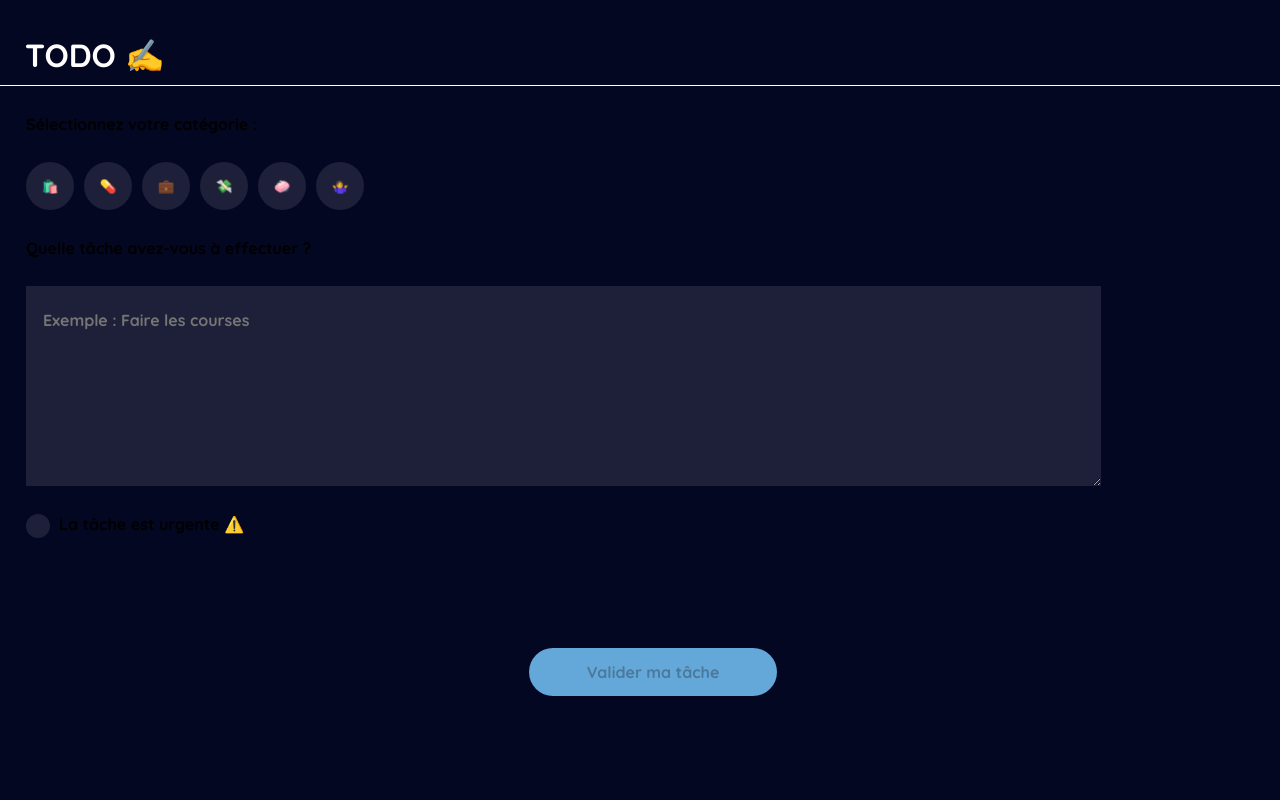
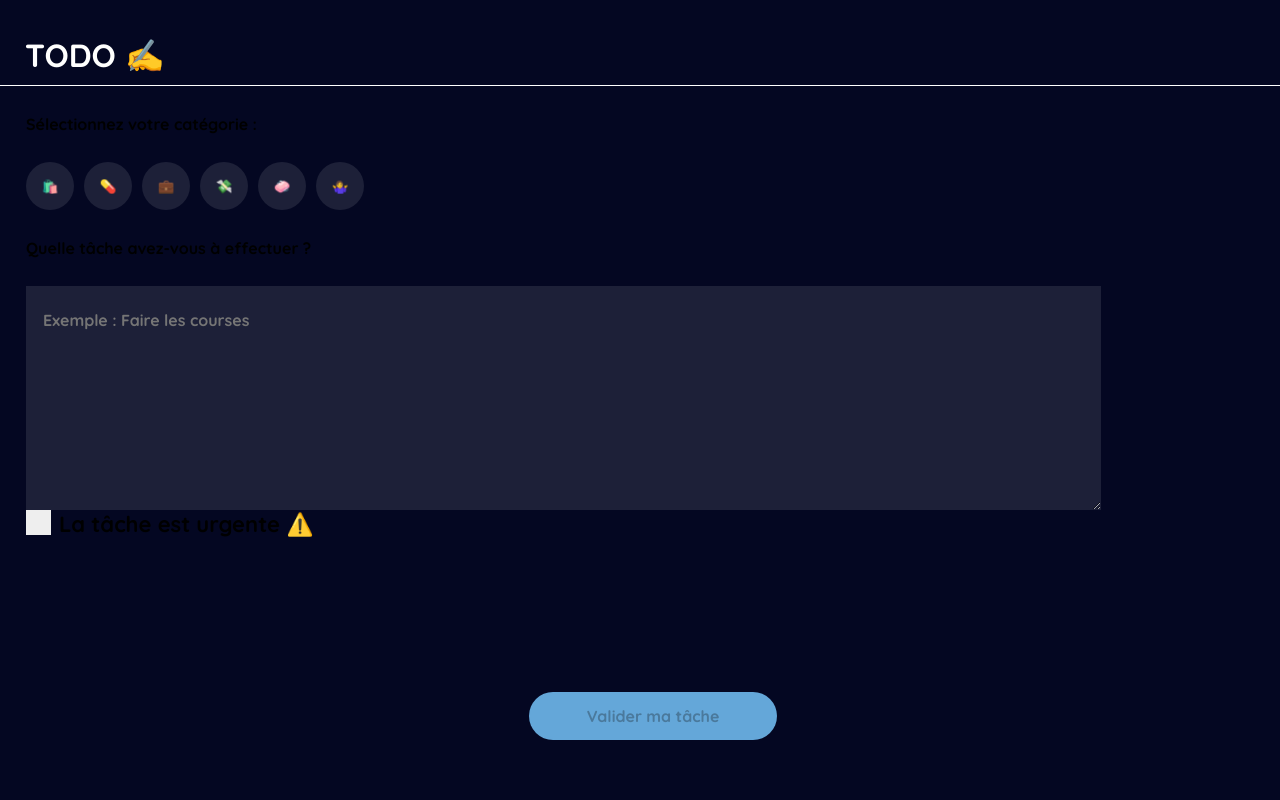
Before and after one commit to KatiaZd/Angular-TodoList, an Angular app: page / in a window 1280 px wide. Shown: the top 800 px of the page. Built offline with nearby package versions, Linux system fonts and the light colour scheme.

Commit message:
page add-tasks : CSS

```diff
--- a/src/app/pages/add-tasks/add-tasks.component.css
+++ b/src/app/pages/add-tasks/add-tasks.component.css
@@ -15,7 +15,6 @@
     display: flex;
     gap: 10px;
 }
-
 
 button {
     width: 48px;
@@ -43,19 +42,8 @@ textarea {
     background-color: var(--bg2);
     border: none;
     font-size: 16px;
-}
-
-textarea::-webkit-input-placeholder {
-    margin-top: 24px;
-    font-size: 16px;
     padding: 24px 0 0 17px;
 }
-
-::-webkit-input-placeholder {
-    margin-top: 24px;
-    font-size: 16px;
-}
-
 
 /* Enlever la bordure */
 textarea:focus {
@@ -63,22 +51,79 @@ textarea:focus {
 }
 
 
+
 /* Checkbox */
 
-input[type="checkbox"] {
+/* input[type="checkbox"] {
     display: none;
+} */
 
-}
+.urgent {
+    display: block;
+    position: relative;
+    padding-left: 35px;
+    margin-bottom: 12px;
+    cursor: pointer;
+    font-size: 22px;
+    -webkit-user-select: none;
+    -moz-user-select: none;
+    -ms-user-select: none;
+    user-select: none;
 
-label {
-    position: relative;
+
+
+    /* position: relative;
     cursor: pointer;
     padding-left: 25px;
     font-size: 16px;
-    top: 28px;
+    top: 28px; */
+}
+.urgent input {
+    position: absolute;
+    opacity: 0;
+    cursor: pointer;
+    height: 0;
+    width: 0;
 }
 
-label::before {
+.checkmark {
+    position: absolute;
+    top: 0;
+    left: 0;
+    height: 25px;
+    width: 25px;
+    background-color: #eee;
+  }
+
+  .urgent input:checked ~ .checkmark {
+    background-color: red;
+  }
+
+  .checkmark:after {
+    content: "";
+    position: absolute;
+    display: none;
+  }
+
+  .urgent input:checked ~ .checkmark:after {
+    display: block;
+  }
+
+  .urgent .checkmark:after {
+    left: 9px;
+    top: 5px;
+    width: 5px;
+    height: 10px;
+    border: solid white;
+    border-width: 0 3px 3px 0;
+    -webkit-transform: rotate(45deg);
+    -ms-transform: rotate(45deg);
+    transform: rotate(45deg);
+  }
+
+
+
+/* label::before {
     content: "";
     display: inline-block;
     width: 20px;
@@ -88,21 +133,21 @@ label::before {
     background-color: var(--bg2);
     position: absolute;
     left: 0;
-}
+} */
 
-input[type="checkbox"]:checked + label::before {
-    background-color: var(--bg2);
-    border-color: var(--bg2);
-}
-
-label::after {
+/* label::after {
     content: "\2713";
     display: none;
     position: absolute;
     top: 2px;
     left: 2px;
     font-size: 14px;
-}
+}  */
+
+
+
+
+
 
 /* Espace entre la checkbox et le text */
 .customCheckbox label {
@@ -126,5 +171,4 @@ label::after {
     margin-top: 142px;
     width: 248px;
     border-radius: 30px;
-
 }
--- a/src/app/pages/add-tasks/add-tasks.component.html
+++ b/src/app/pages/add-tasks/add-tasks.component.html
@@ -18,11 +18,12 @@
     </div>
 
     <div class="customCheckbox">
-        <label for="urgent-task">
-          <input class="checkbox" type="checkbox" name="urgent" id="urgent-task" [(ngModel)]="newTask.urgent">
-          La tâche est urgente ⚠️
+        <label class="urgent"> La tâche est urgente ⚠️
+          <input class="checkbox" checked="checked">
+          <span class="checkmark"></span>
         </label>
-      </div>
+    </div>
+
 
     <div class="buttonValidate">
         <button class="validate" [disabled]="!taskForm.valid || !selectedCategory">Valider ma tâche</button>
--- a/src/app/pages/add-tasks/add-tasks.component.ts
+++ b/src/app/pages/add-tasks/add-tasks.component.ts
@@ -1,5 +1,6 @@
 import { Component } from '@angular/core';
 import { CategoriesType } from 'src/app/mocks/categories.mock';
+
 
 interface Task {
   name: string;
```
